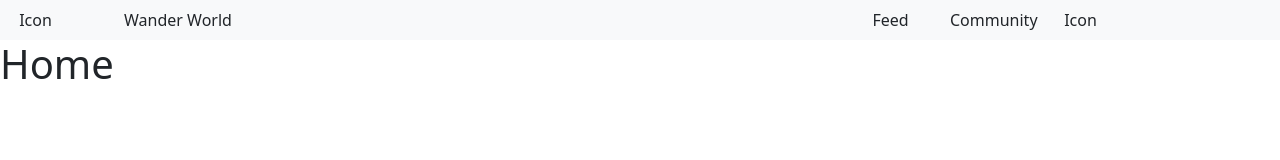
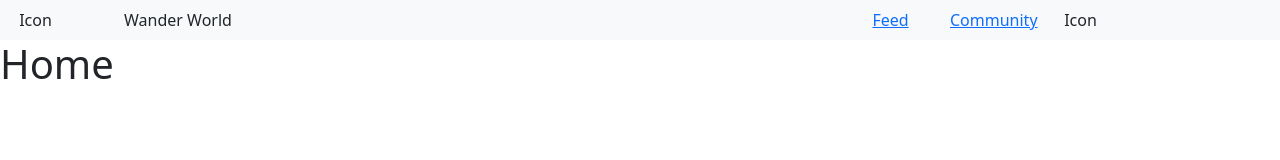
Before and after one commit to Ecazares15/INF385T-Web-App-Dev, a React (Create React App) app in the folder wander_world_ui/: page / in a window 1280 px wide. Shown: the top 160 px of the page. Built offline with nearby package versions, Linux system fonts and the light colour scheme.

Commit message:
Added some links to navbar

```diff
--- a/wander_world_ui/src/components/Navbar.tsx
+++ b/wander_world_ui/src/components/Navbar.tsx
@@ -1,3 +1,6 @@
+import React from "react";
+import { Link } from "react-router-dom";
+
 function Navbar() {
   return (
     <nav id="app-navbar" className="navbar bg-body-tertiary">
@@ -6,8 +9,12 @@ function Navbar() {
           <div className="col-1">Icon</div>
           <div className="col-2">Wander World</div>
           <div className="col-6"></div>
-          <div className="col-1">Feed</div>
-          <div className="col-1">Community</div>
+          <div className="col-1">
+            <Link to="/Feed">Feed</Link>
+          </div>
+          <div className="col-1">
+            <Link to="/Community">Community</Link>
+          </div>
           <div className="col-1">Icon</div>
         </div>
       </div>
```
